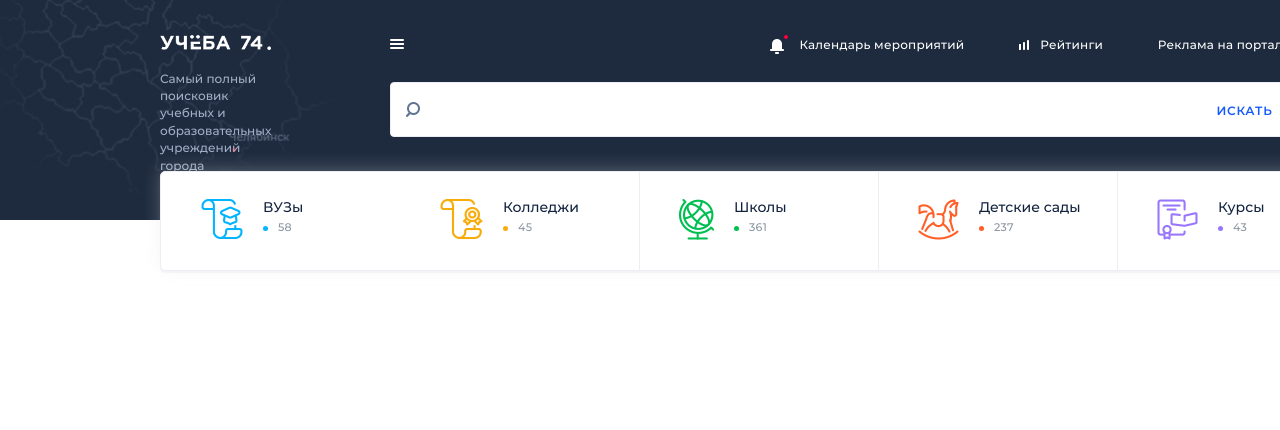
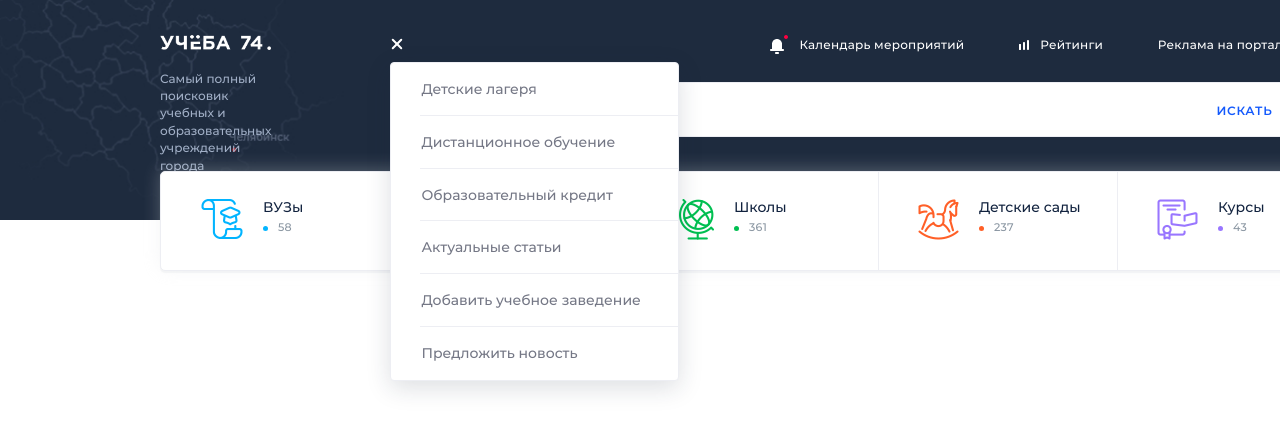
Before and after one commit to AlesNikos/ucheba74, a plain HTML site: page src/index.html in a window 1280 px wide. Both pictures are taken after a click on the element 397 px from the left and 44 px from the top of the page. Shown: the top 430 px of the page. Drawn offline with nearby package versions, Linux system fonts and the light colour scheme.

Commit message:
Сделал меню в header

```diff
--- a/src/index.html
+++ b/src/index.html
@@ -47,11 +47,10 @@
                 </div>
                 <div class="header-top__items">
                   <div class="header-top__item">
-                    <a href="#" class="header-top__item-link "><img src="img/header/bell.png" alt="" class="header-top__item-image">Календарь мероприятий</a>
+                    <a href="#" class="header-top__item-link header-top__item-link_1">Календарь мероприятий</a>
                   </div>
                   <div class="header-top__item">
-                    <a href="#" class="header-top__item-link "><img src="img/header/rating.png" alt=""
-                    class="header-top__item-image">Рейтинги</a>
+                    <a href="#" class="header-top__item-link header-top__item-link_2">Рейтинги</a>
                   </div>
                   <div class="header-top__item">
                     <a href="" class="header-top__item-link">Реклама на портале</a>
@@ -137,5 +136,7 @@
 
   </header>
 
+  <script src="https://cdnjs.cloudflare.com/ajax/libs/jquery/3.4.1/jquery.min.js"></script>
+  <script src="js/main.js"></script>
 </body>
 </html>
--- /dev/null
+++ b/src/js/main.js
@@ -0,0 +1,15 @@
+$(document).ready(function() {
+
+
+  /* Меню */
+  $('.header-top__icon').on('click', function (event) {
+    event.preventDefault();
+    $(this).closest('.header-top__list').toggleClass('header-top__list_open');
+  });
+  $('.header-top__link').on('click', function (event) {
+    event.preventDefault();
+    $(this).closest('.header-top__list')
+      .removeClass('header-top__list_open');
+  });
+
+});
--- a/src/sass/blocks/main/_header.sass
+++ b/src/sass/blocks/main/_header.sass
@@ -24,8 +24,46 @@
     justify-content: flex-start
     &__menu
       margin-right: 350px
+      position: relative
     &__links
       display: none
+      flex-direction: column
+      justify-content: space-between
+      position: absolute
+      top: 27px
+      left: 0
+      right: 0
+      width: 289px
+      height: 319px
+      // padding: 20px 30px
+      box-shadow: 0 7px 24px rgba(30, 42, 62, 0.15)
+      border-radius: 4px
+      border: 1px solid #edeef3
+      background-color: #ffffff
+      z-index: 1
+    &__link
+      display: block
+      width: 100%
+      height: 54px
+      padding-left: 30px
+      cursor: pointer
+      position: relative
+      font-size: 14px
+      line-height: 52px
+      color: #747785
+      &:hover
+        background-color: #edeef3
+      &::after
+        content: ''
+        position: absolute
+        bottom: 0
+        right: 0
+        width: 258px
+        height: 1px
+        background-color: #edeef3
+      &:last-child
+        &::after
+          display: none
     &__icon
       display: inline-block
       width: 14px
@@ -52,7 +90,7 @@
     &__list
       &_open
         .header-top__links
-          display: block
+          display: flex
         /* Преобразуется в крестик при нажатии на меню */
         .header-top__icon
           span
@@ -89,8 +127,20 @@
         position: relative
         display: flex
         align-items: center
-      &-image
-        margin-right: 11px
+        &_1
+          &::before
+            content: ''
+            width: 18px
+            height: 19px
+            background: url('../img/header/bell.png') center no-repeat
+            margin-right: 11px
+        &_2
+          &::before
+            content: ''
+            width: 10px
+            height: 10px
+            background: url('../img/header/rating.png') center no-repeat
+            margin-right: 11px
     &__search
       position: relative
       &-text
@@ -175,7 +225,7 @@
         width: 1px
         height: 100px
         background-color: #edeef3
-      &:nth-child(1)::after
+      &:nth-child(5)::after
         display: none
     &__link
       display: inline-block
```
Also changed, not shown: src/css/style.css.
